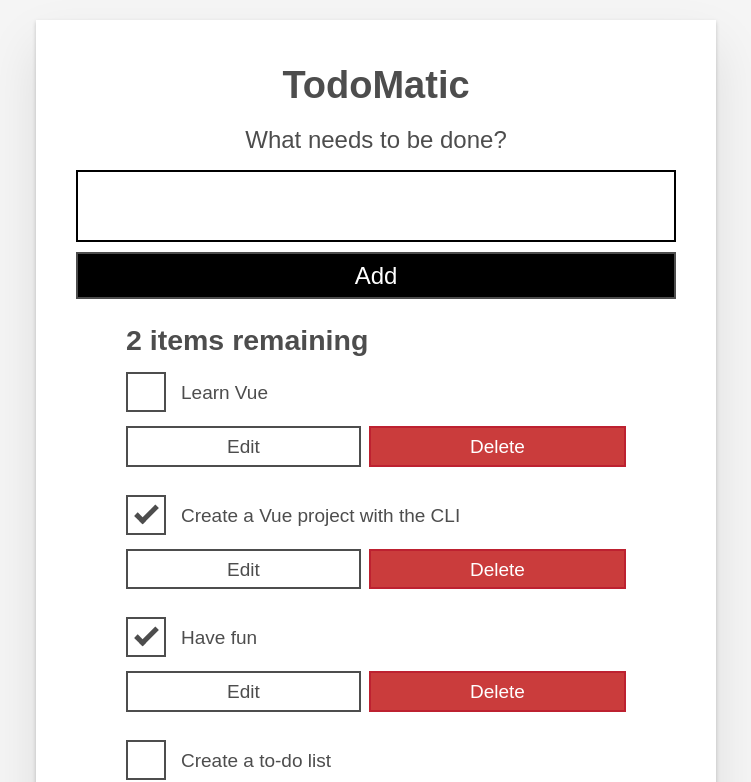
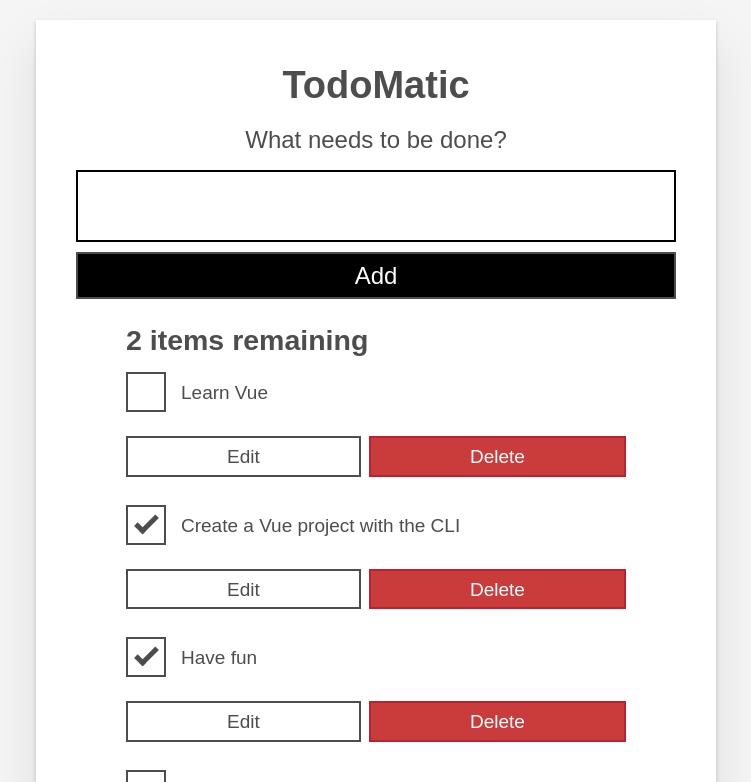
Before and after one commit to dengeist/moz-todo-vue, a Vue app: page / in a window 1280 px wide. Shown: the top 782 px of the page, without its empty margins (264-1015 px from the left). Built offline with nearby package versions, Linux system fonts and the light colour scheme.

Commit message:
clean up styles, semantics

```diff
--- a/src/App.vue
+++ b/src/App.vue
@@ -9,7 +9,7 @@
       aria-labelledby="list-summary"
       class="todo-list stack-large stack-exception"
     >
-      <li v-for="item in tasks" :key="item.id" class="todo">
+      <li v-for="item in tasks" :key="item.id">
         <to-do-item
           v-bind="item"
           @toggle-todo="toggleTodoCompleted"
--- a/src/assets/index.css
+++ b/src/assets/index.css
@@ -112,10 +112,6 @@
   border-color: lightgrey;
 }
 
-.btn__danger:focus {
-  outline-color: #c82333;
-}
-
 .btn__primary {
   color: #fff;
   background-color: #000;
@@ -213,20 +209,14 @@
 
 /* Todo item styles */
 
-.todo,
-.todo.editing > form {
+.todo {
   display: flex;
   flex-direction: row;
   flex-wrap: wrap;
 }
 
-.todo > *,
-.todo.editing > form > * {
+.todo > * {
   flex: 0 0 100%;
-}
-
-.todo.editing > form > * + * {
-  margin-top: 1.4rem;
 }
 
 .todo-text {
--- a/src/components/ToDoItem.vue
+++ b/src/components/ToDoItem.vue
@@ -1,5 +1,5 @@
 <template>
-  <div class="stack-small" v-if="!isEditing">
+  <div class="todo stack-small" v-if="!isEditing">
     <div class="c-cb">
       <input
         type="checkbox"
@@ -30,7 +30,7 @@
     </div>
   </div>
 
-  <form class="stack-small" v-else>
+  <form class="todo stack-small" v-else>
     <div class="form-group">
       <label class="todo-label" :for="id">New name for {{ name }}</label>
       <input :id="id" class="todo-text" type="text" />
```
